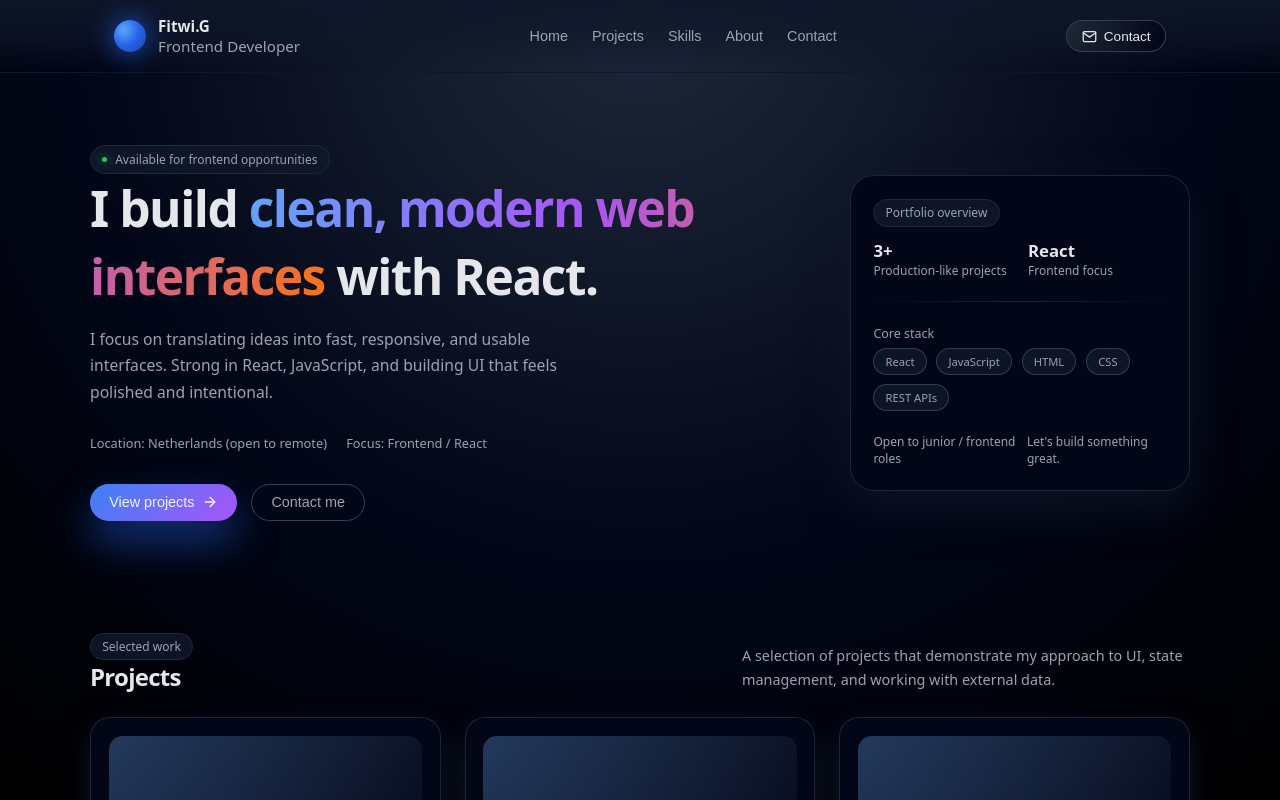
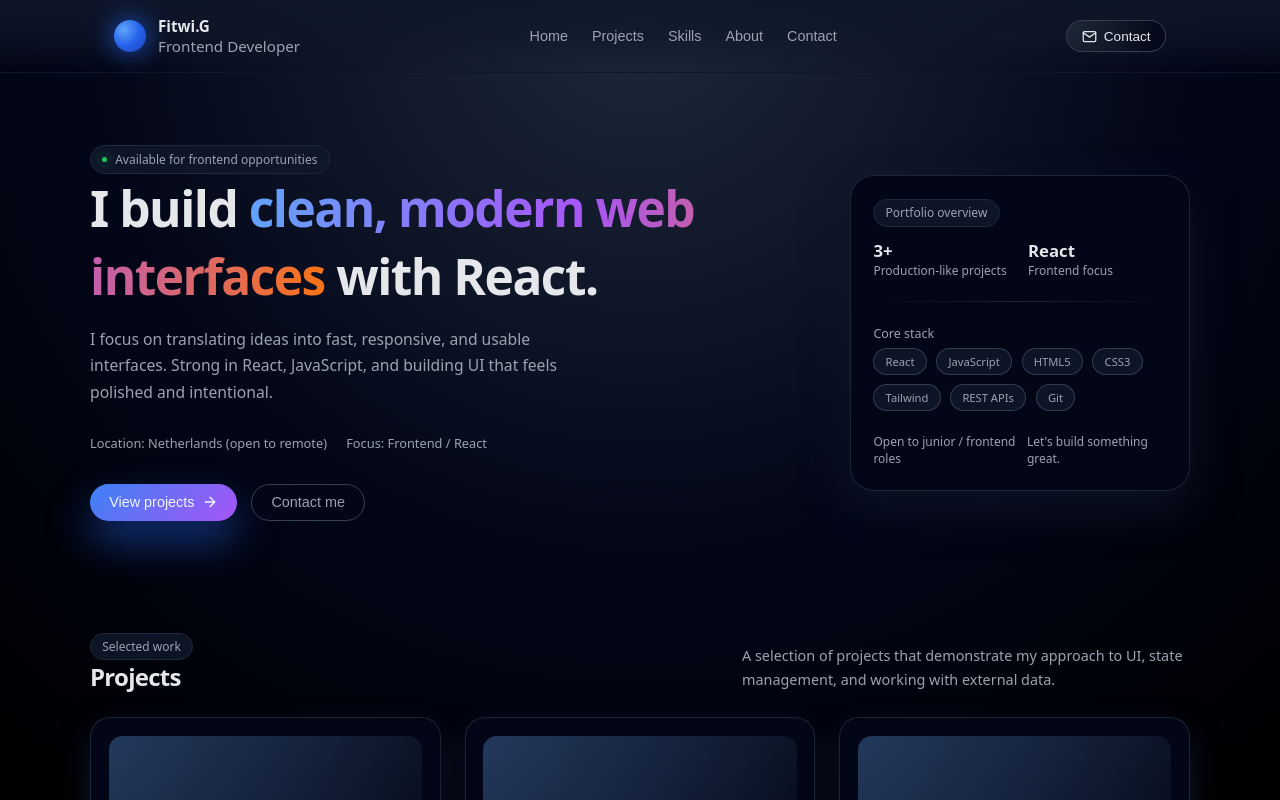
Before and after one commit to fitwi-Gebray/fitwi-portfolio, a React (Vite) app: page / in a window 1280 px wide. Shown: the top 800 px of the page. Built offline with nearby package versions, Linux system fonts and the light colour scheme.

Commit message:
some modifications have been made

```diff
--- a/src/components/Hero.jsx
+++ b/src/components/Hero.jsx
@@ -1,23 +1,29 @@
-// src/components/Hero.jsx
 import { FiArrowRight } from "react-icons/fi";
 
 const Hero = () => {
-  const scrollToProjects = () => {
-    const el = document.getElementById("projects");
-    if (!el) return;
-    el.scrollIntoView({ behavior: "smooth", block: "start" });
-  };
+  // 1. Move skills to a dynamic array (Easy to update/maintain)
+  const coreStack = [
+    "React",
+    "JavaScript",
+    "HTML5",
+    "CSS3",
+    "Tailwind",
+    "REST APIs",
+    "Git",
+  ];
 
-  const scrollToContact = () => {
-    const el = document.getElementById("contact");
-    if (!el) return;
-    el.scrollIntoView({ behavior: "smooth", block: "start" });
+  // 2. Smooth Scroll Logic
+  const scrollToSection = (id) => {
+    const el = document.getElementById(id);
+    if (el) {
+      el.scrollIntoView({ behavior: "smooth", block: "start" });
+    }
   };
 
   return (
     <section className="hero">
       <div className="hero-inner">
-        <div>
+        <div className="hero-left">
           <div className="hero-pill">
             <span className="hero-dot" />
             <span>Available for frontend opportunities</span>
@@ -44,11 +50,17 @@ const Hero = () => {
           </div>
 
           <div className="hero-buttons">
-            <button className="btn-primary" onClick={scrollToProjects}>
+            <button
+              className="btn-primary"
+              onClick={() => scrollToSection("projects")}
+            >
               View projects
               <FiArrowRight size={16} />
             </button>
-            <button className="btn-secondary" onClick={scrollToContact}>
+            <button
+              className="btn-secondary"
+              onClick={() => scrollToSection("contact")}
+            >
               Contact me
             </button>
           </div>
@@ -85,11 +97,11 @@ const Hero = () => {
                 Core stack
               </div>
               <div className="hero-tech">
-                <span className="hero-tech-pill">React</span>
-                <span className="hero-tech-pill">JavaScript</span>
-                <span className="hero-tech-pill">HTML</span>
-                <span className="hero-tech-pill">CSS</span>
-                <span className="hero-tech-pill">REST APIs</span>
+                {coreStack.map((tech, index) => (
+                  <span key={index} className="hero-tech-pill">
+                    {tech}
+                  </span>
+                ))}
               </div>
             </div>
 
--- a/src/components/Navbar.jsx
+++ b/src/components/Navbar.jsx
@@ -1,7 +1,14 @@
-// src/components/Navbar.jsx
 import { FiMail } from "react-icons/fi";
 
 const Navbar = () => {
+  const navLinks = [
+    { name: "Home", id: "home" },
+    { name: "Projects", id: "projects" },
+    { name: "Skills", id: "skills" },
+    { name: "About", id: "about" },
+    { name: "Contact", id: "contact" },
+  ];
+
   const scrollToSection = (id) => {
     const el = document.getElementById(id);
     if (!el) return;
@@ -11,41 +18,40 @@ const Navbar = () => {
   return (
     <header className="navbar">
       <div className="navbar-inner">
-        <div className="nav-logo">
+        {/* LOGO SECTION */}
+        <div
+          className="nav-logo"
+          onClick={() => scrollToSection("home")}
+          style={{ cursor: "pointer" }}
+          role="button" // 1. Tells screen readers this is interactive
+          tabIndex="0" // 2. Allows keyboard users to "tab" to it
+          aria-label="Scroll to home" // 3. Describes the action to screen readers
+          onKeyDown={(e) => {
+            // 4. Makes it work with the "Enter" key
+            if (e.key === "Enter") scrollToSection("home");
+          }}
+        >
           <div className="nav-logo-circle" />
           <div className="nav-logo-text">
             <div className="nav-logo-name">Fitwi.G</div>
-            <div>Frontend Developer</div>
+            <div className="nav-logo-sub">Frontend Developer</div>
           </div>
         </div>
 
+        {/* 2. DYNAMIC MAPPING: Shows you know how to handle lists in React */}
         <nav className="nav-links">
-          <button className="nav-link" onClick={() => scrollToSection("home")}>
-            Home
-          </button>
-          <button
-            className="nav-link"
-            onClick={() => scrollToSection("projects")}
-          >
-            Projects
-          </button>
-          <button
-            className="nav-link"
-            onClick={() => scrollToSection("skills")}
-          >
-            Skills
-          </button>
-          <button className="nav-link" onClick={() => scrollToSection("about")}>
-            About
-          </button>
-          <button
-            className="nav-link"
-            onClick={() => scrollToSection("contact")}
-          >
-            Contact
-          </button>
+          {navLinks.map((link) => (
+            <button
+              key={link.id}
+              className="nav-link"
+              onClick={() => scrollToSection(link.id)}
+            >
+              {link.name}
+            </button>
+          ))}
         </nav>
 
+        {/* CTA SECTION */}
         <button className="nav-cta" onClick={() => scrollToSection("contact")}>
           <FiMail size={15} />
           <span>Contact</span>
```
